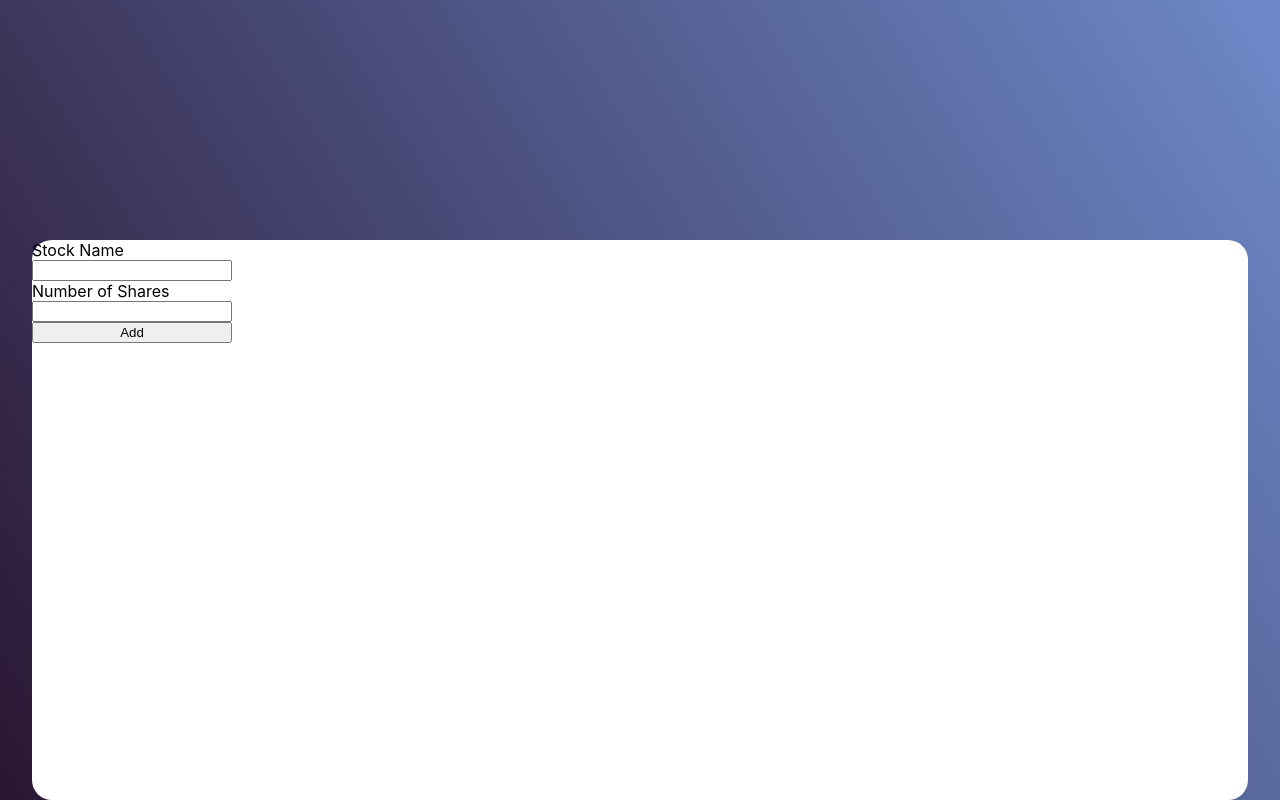
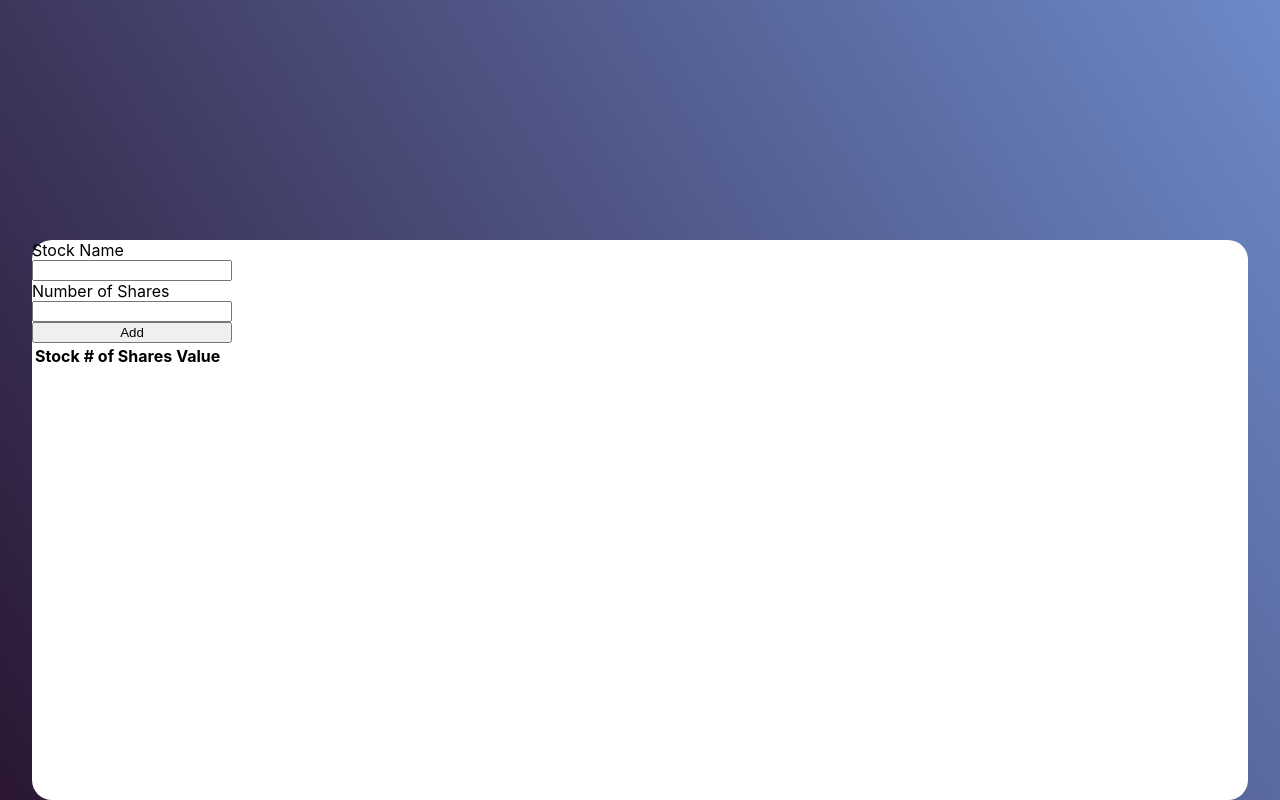
Before and after one commit to Stefan-RR/stock-portfolio-tracker, a React (Create React App) app: page / in a window 1280 px wide. Built offline with nearby package versions, Linux system fonts and the light colour scheme; no server answers.

Commit message:
Update Holdings.js

```diff
--- a/src/componenets/Holdings.js
+++ b/src/componenets/Holdings.js
@@ -1,7 +1,10 @@
 function Holdings({ stocks }) {
     return (
-        <div>
+        <div className="holdingsTable">
             <table>
+                <th>Stock</th>
+                <th># of Shares</th>
+                <th>Value</th>
                     {stocks}
             </table>
         </div>
```
